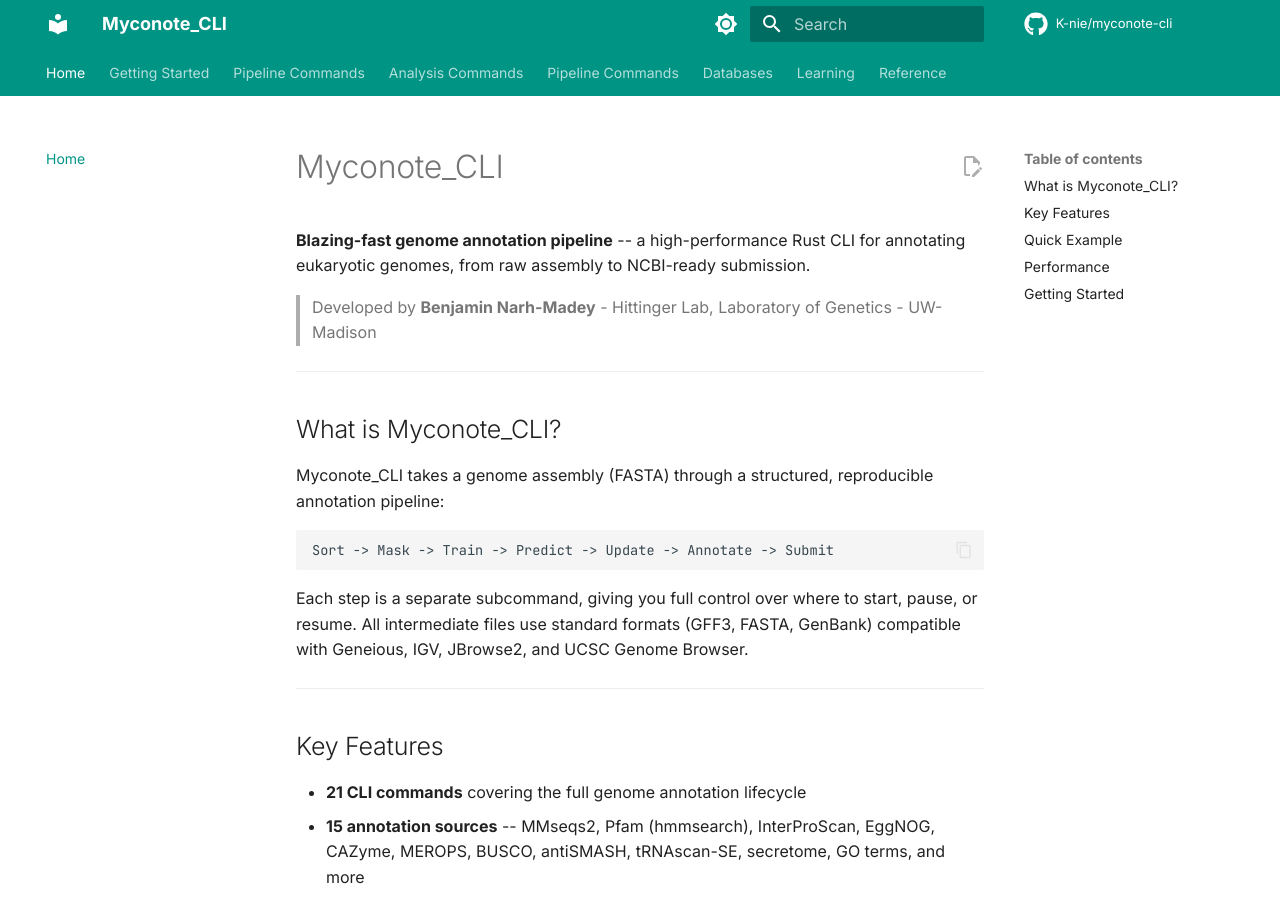
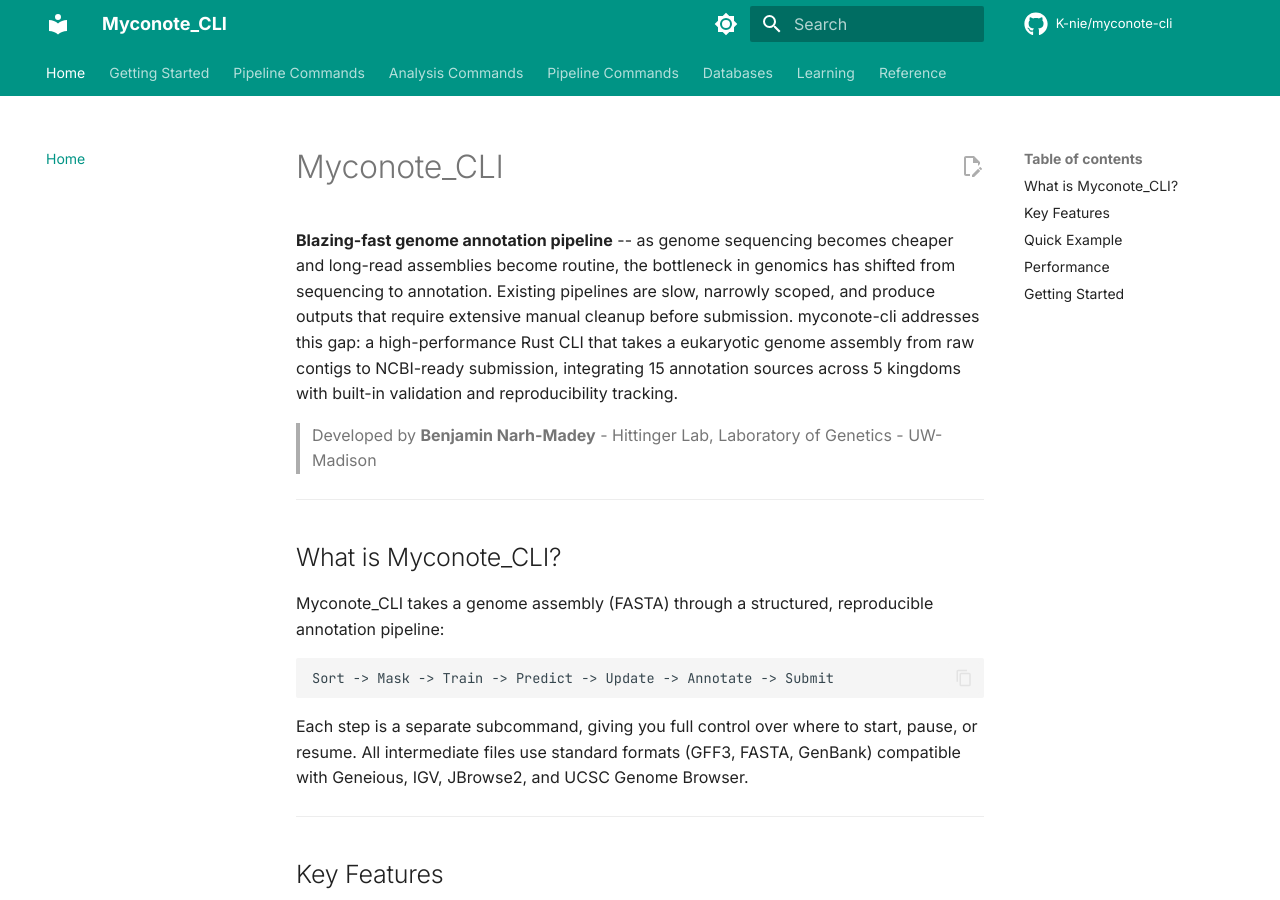
Before and after one commit to K-nie/myconote-cli, an MkDocs documentation site: the page built from docs/index.md, in a window 1280 px wide and 900 px high. Built offline with MkDocs 1.6.1 and Material for MkDocs 9.7.7, drawn with Linux system fonts in a browser that asks for light colours; comment, search, counter and statistics services are not loaded; the version menu is left out.

Commit message:
Add scientific motivation to project description across all docs

```diff
--- a/Cargo.toml
+++ b/Cargo.toml
@@ -3,7 +3,7 @@ name = "myconote-cli"
 version = "0.1.0"
 edition = "2021"
 authors = ["Benjamin Narh-Madey <narhmadey@wisc.edu>"]
-description = "Blazing-fast genome annotation analysis CLI"
+description = "High-performance eukaryotic genome annotation pipeline — from raw assembly to NCBI-ready submission"
 license = "MIT"
 repository = "https://github.com/K-nie/myconote-cli"
 
--- a/docs/index.md
+++ b/docs/index.md
@@ -1,6 +1,6 @@
 # Myconote_CLI
 
-**Blazing-fast genome annotation pipeline** -- a high-performance Rust CLI for annotating eukaryotic genomes, from raw assembly to NCBI-ready submission.
+**Blazing-fast genome annotation pipeline** -- as genome sequencing becomes cheaper and long-read assemblies become routine, the bottleneck in genomics has shifted from sequencing to annotation. Existing pipelines are slow, narrowly scoped, and produce outputs that require extensive manual cleanup before submission. myconote-cli addresses this gap: a high-performance Rust CLI that takes a eukaryotic genome assembly from raw contigs to NCBI-ready submission, integrating 15 annotation sources across 5 kingdoms with built-in validation and reproducibility tracking.
 
 > Developed by **Benjamin Narh-Madey** - Hittinger Lab, Laboratory of Genetics - UW-Madison
 
--- a/mkdocs.yml
+++ b/mkdocs.yml
@@ -1,5 +1,5 @@
 site_name: Myconote_CLI
-site_description: Genome Annotation Pipeline for Fungi and Other Eukaryotes
+site_description: High-performance eukaryotic genome annotation pipeline — from raw assembly to NCBI-ready submission
 site_author: Benjamin Narh-Madey
 site_url: https://k-nie.github.io/myconote-cli/
 
```
Also changed, not shown: README.md (+1 -1 lines), 3 other files.
